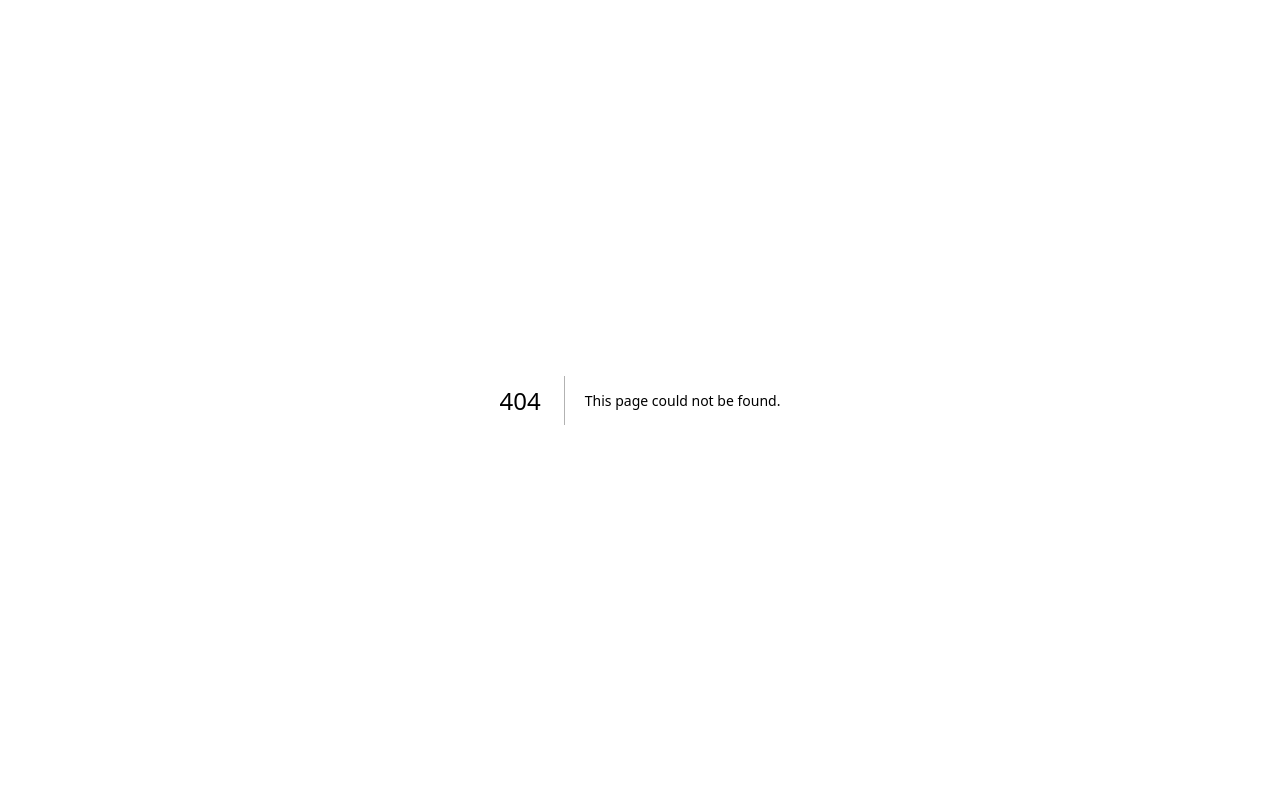
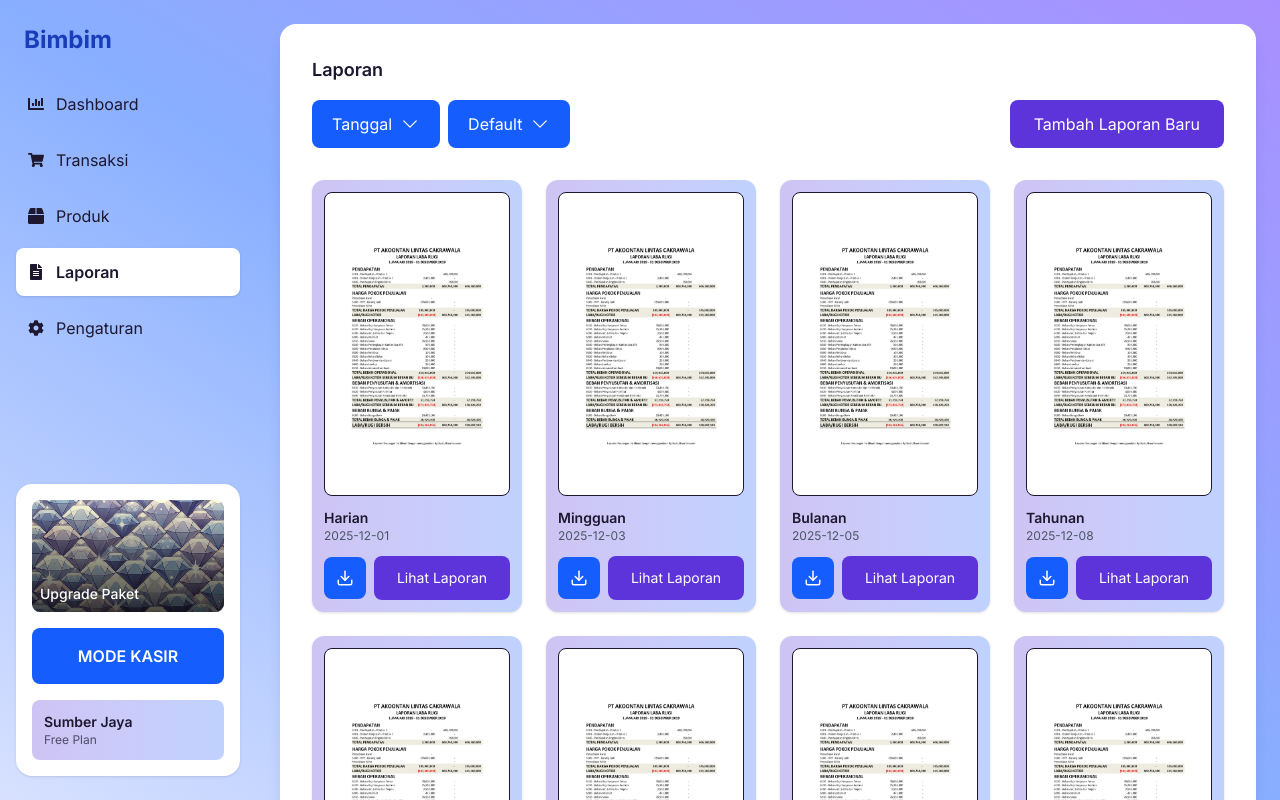
Before and after one commit to farhanangga/bimbim, a Next.js app: page /dashboard/laporan/main in a window 1280 px wide. Before the commit this address had no page. Shown: the top 800 px of the page. Built offline with nearby package versions, Linux system fonts and the light colour scheme.

Commit message:
add an image

```diff
--- a/src/app/dashboard/commonPage/editProduk/pilihProduk/page.tsx
+++ b/src/app/dashboard/commonPage/editProduk/pilihProduk/page.tsx
@@ -164,7 +164,7 @@ export default function ProdukPage() {
               lg:grid-cols-5
               gap-4
               bg-gradient-to-r from-[#5D3ADA]/30 to-[#2B68FF]/30
-              p-4 rounded-xl overflow-y-auto max-h-162 lg:max-h-120
+              p-4 rounded-xl overflow-y-auto max-h-166 lg:max-h-120
             "
           >
             {filteredProduk.length > 0 ? (
--- a/src/app/dashboard/commonPage/tambahStok/page.tsx
+++ b/src/app/dashboard/commonPage/tambahStok/page.tsx
@@ -193,7 +193,7 @@ export default function ProdukPage() {
             lg:grid-cols-5
             gap-4
             bg-gradient-to-r from-[#5D3ADA]/30 to-[#2B68FF]/30
-            p-4 rounded-xl overflow-y-auto max-h-162 lg:max-h-120
+            p-4 rounded-xl overflow-y-auto max-h-166 lg:max-h-120
           ">
             {filteredProduk.length > 0 ? (
               filteredProduk.map((item) => (
--- /dev/null
+++ b/src/app/dashboard/laporan/main/page.tsx
@@ -0,0 +1,259 @@
+"use client";
+
+import { useState } from "react";
+import { useRouter } from "next/navigation";
+import Sidebar from "@/components/Sidebar";
+import { Menu, Download } from "lucide-react";
+
+const ARROW_SVG = (
+  <svg
+    xmlns="http://www.w3.org/2000/svg"
+    fill="none"
+    viewBox="0 0 24 24"
+    strokeWidth="1.5"
+    stroke="currentColor"
+    className="w-5 h-5 ml-2"
+    aria-hidden
+  >
+    <path strokeLinecap="round" strokeLinejoin="round" d="M19.5 8.25l-7.5 7.5-7.5-7.5" />
+  </svg>
+);
+
+export default function DashboardPage() {
+  const router = useRouter();
+
+  const [sidebarOpen, setSidebarOpen] = useState(false);
+
+  const [selectedDate, setSelectedDate] = useState<string | null>(null);
+  const [dateOpen, setDateOpen] = useState(false);
+
+  const [selectedRange, setSelectedRange] = useState("Default");
+  const [rangeOpen, setRangeOpen] = useState(false);
+
+  // 🔥 Data dummy bervariasi tanggal
+  const laporanList = [
+    { jenis: "Harian", tanggal: "2025-12-01" },
+    { jenis: "Mingguan", tanggal: "2025-12-03" },
+    { jenis: "Bulanan", tanggal: "2025-12-05" },
+    { jenis: "Tahunan", tanggal: "2025-12-08" },
+    { jenis: "Harian", tanggal: "2025-12-10" },
+    { jenis: "Mingguan", tanggal: "2025-12-12" },
+    { jenis: "Bulanan", tanggal: "2025-12-15" },
+    { jenis: "Tahunan", tanggal: "2025-12-20" },
+    { jenis: "Harian", tanggal: "2025-12-25" },
+  ];
+
+  const filteredList = laporanList.filter((item) => {
+    const matchRange =
+      selectedRange === "Default" ||
+      item.jenis.toLowerCase() === selectedRange.toLowerCase();
+
+    const matchDate = !selectedDate || item.tanggal === selectedDate;
+
+    return matchRange && matchDate;
+  });
+
+  return (
+    <div className="relative min-h-screen text-[#1D172F]">
+
+      {/* Background */}
+      <div className="fixed inset-0 bg-gradient-to-tr from-[#D8E1FF] via-[#88AEFF] to-[#A88FFF] -z-10" />
+
+      {/* Sidebar Desktop */}
+      <div className="hidden lg:block">
+        <Sidebar />
+      </div>
+
+      {/* Sidebar Mobile */}
+      {sidebarOpen && (
+        <div className="fixed inset-0 z-40 flex lg:hidden">
+          <div
+            className="fixed inset-0 bg-black/50"
+            onClick={() => setSidebarOpen(false)}
+          />
+          <div className="relative bg-white w-64 h-full shadow-xl z-50">
+            <Sidebar />
+          </div>
+        </div>
+      )}
+
+      {/* Mobile Header */}
+      <div className="lg:hidden flex items-center p-4 bg-white sticky top-0 z-30">
+        <button
+          onClick={() => setSidebarOpen(true)}
+          className="text-[#1D172F] focus:outline-none"
+        >
+          <Menu size={28} />
+        </button>
+        <h1 className="ml-4 font-semibold text-lg text-[#1D172F]">Laporan</h1>
+      </div>
+
+      {/* ✔ NAVBAR FILTER KHUSUS MOBILE (sm) */}
+      <div className="block sm:hidden bg-white shadow px-4 py-3 flex gap-3 w-full fixed top-[58px] z-20">
+        <button
+          className="bg-blue-600 text-white px-4 py-3 rounded-lg flex items-center justify-center w-full"
+          onClick={() => setDateOpen(true)}
+        >
+          {selectedDate ? `Date: ${selectedDate}` : "Tanggal"}
+          {ARROW_SVG}
+        </button>
+
+        <button
+          className="bg-blue-600 text-white px-4 py-3 rounded-lg flex items-center justify-center w-full"
+          onClick={() => setRangeOpen(true)}
+        >
+          {selectedRange}
+          {ARROW_SVG}
+        </button>
+        <button onClick={() => router.push("/dashboard/modeKasir/main")} className="inline-flex sm:hidden items-center justify-center p-3 rounded-lg bg-[#5D33DA] text-white hover:bg-[#4A28B5]">
+            <svg xmlns="http://www.w3.org/2000/svg" className="w-5 h-5" fill="none" viewBox="0 0 24 24" stroke="currentColor" strokeWidth="2" aria-hidden="true">
+               <path strokeLinecap="round" strokeLinejoin="round" d="M12 4v16m8-8H4" />
+            </svg>
+        </button>
+      </div>
+
+      {/* MAIN CONTENT */}
+      <div className="lg:ml-64 lg:p-6">
+        <div className="bg-white p-4 lg:p-8 rounded-none lg:rounded-2xl shadow-lg space-y-8 min-h-[660px] mt-15 sm:mt-0">
+
+          {/* Header */}
+          <div className="flex sm:flex-row justify-between items-center gap-3 mb-4">
+            <p className="hidden lg:block font-semibold text-lg">Laporan</p>
+          </div>
+
+          {/* Search Filter - Desktop only */}
+          <div className="gap-3 mb-4 hidden sm:flex justify-between flex xl:flex-row">
+            <div className="flex gap-2 w-full sm:w-auto">
+
+              <button
+                className="bg-blue-600 text-white px-5 py-3 rounded-lg flex items-center justify-center"
+                onClick={() => setDateOpen(true)}
+              >
+                {selectedDate ? `Date: ${selectedDate}` : "Tanggal"}
+                {ARROW_SVG}
+              </button>
+
+              <button
+                className="bg-blue-600 text-white px-5 py-3 rounded-lg flex items-center justify-center"
+                onClick={() => setRangeOpen(true)}
+              >
+                {selectedRange}
+                {ARROW_SVG}
+              </button>
+
+            </div>
+            <button className=" items-center bg-[#5D33DA] text-white px-6 py-3 rounded-lg hover:bg-[#4A28B5] sm:w-auto">
+              Tambah Laporan Baru
+            </button>
+          </div>
+
+          {/* GRID / NO DATA */}
+          {filteredList.length === 0 ? (
+            <div className="flex items-center justify-center py-20">
+              <p className="text-gray-600 text-center text-lg">
+                Tidak ada laporan yang sesuai dengan pencarian.
+              </p>
+            </div>
+          ) : (
+            <div className="grid grid-cols-1 sm:grid-cols-2 lg:grid-cols-3 xl:grid-cols-4   gap-6 pt-4">
+              {filteredList.map((item, index) => (
+                <div
+                  key={index}
+                  className="bg-gradient-to-r from-[#5D3ADA]/30 to-[#2B68FF]/30 rounded-xl p-3 shadow hover:shadow-lg transition"
+                >
+                  <div className="bg-white rounded-lg overflow-hidden h-100 lg:h-76 flex items-center justify-center border">
+                    <img
+                      src="/img/assets/laporanpdf.png"
+                      alt="Laporan"
+                      className="w-full h-full object-contain p-3"
+                    />
+                  </div>
+
+                  <div className="mt-3">
+                    <p className="font-semibold text-sm">{item.jenis}</p>
+                    <p className="text-xs text-gray-600">{item.tanggal}</p>
+
+                    <div className="mt-3 flex items-center gap-2">
+                      <button className="flex items-center bg-blue-600 hover:bg-blue-700 px-3 py-3 rounded-lg text-white text-xs">
+                        <Download size={18} />
+                      </button>
+
+                      <button className="bg-[#5D33DA] text-white hover:bg-[#4A28B5] px-3 py-3 rounded-lg text-sm w-full">
+                        Lihat Laporan
+                      </button>
+                    </div>
+                  </div>
+                </div>
+              ))}
+            </div>
+          )}
+
+        </div>
+      </div>
+
+      {/* MODAL DATE */}
+      {dateOpen && (
+        <div className="fixed inset-0 bg-black/40 flex items-center justify-center z-50 p-4">
+          <div className="bg-white rounded-xl p-6 w-full max-w-sm shadow-xl">
+            <h2 className="text-lg font-bold text-gray-800 mb-4">Pilih Tanggal</h2>
+
+            <input
+              type="date"
+              className="w-full border rounded-lg px-3 py-2"
+              value={selectedDate ?? ""}
+              onChange={(e) => setSelectedDate(e.target.value)}
+            />
+
+            <div className="flex justify-between mt-4">
+              <button
+                className="px-4 py-2 rounded-lg border"
+                onClick={() => {
+                  setSelectedDate(null);
+                  setDateOpen(false);
+                }}
+              >
+                Reset
+              </button>
+              <button
+                className="px-4 py-2 rounded-lg bg-[#5D33DA] text-white"
+                onClick={() => setDateOpen(false)}
+              >
+                Terapkan
+              </button>
+            </div>
+          </div>
+        </div>
+      )}
+
+      {/* MODAL RANGE */}
+      {rangeOpen && (
+        <div className="fixed inset-0 bg-black/40 flex items-center justify-center z-50 p-4">
+          <div className="bg-white rounded-xl p-6 w-full max-w-sm shadow-xl">
+            <h2 className="text-lg font-bold text-gray-800 mb-4">Pilih Rentang Waktu</h2>
+
+            {["Default", "Harian", "Mingguan", "Bulanan", "Tahunan"].map((jenis) => (
+              <button
+                key={jenis}
+                onClick={() => {
+                  setSelectedRange(jenis);
+                  setRangeOpen(false);
+                }}
+                className="w-full text-left p-3 rounded-md hover:bg-gray-100 text-gray-800 mb-2 capitalize"
+              >
+                {jenis}
+              </button>
+            ))}
+
+            <button
+              onClick={() => setRangeOpen(false)}
+              className="mt-4 w-full py-3 bg-gray-200 rounded-lg hover:bg-gray-300"
+            >
+              Tutup
+            </button>
+          </div>
+        </div>
+      )}
+
+    </div>
+  );
+}
```
Also changed, not shown: public/img/assets/laporanpdf.png (added).
